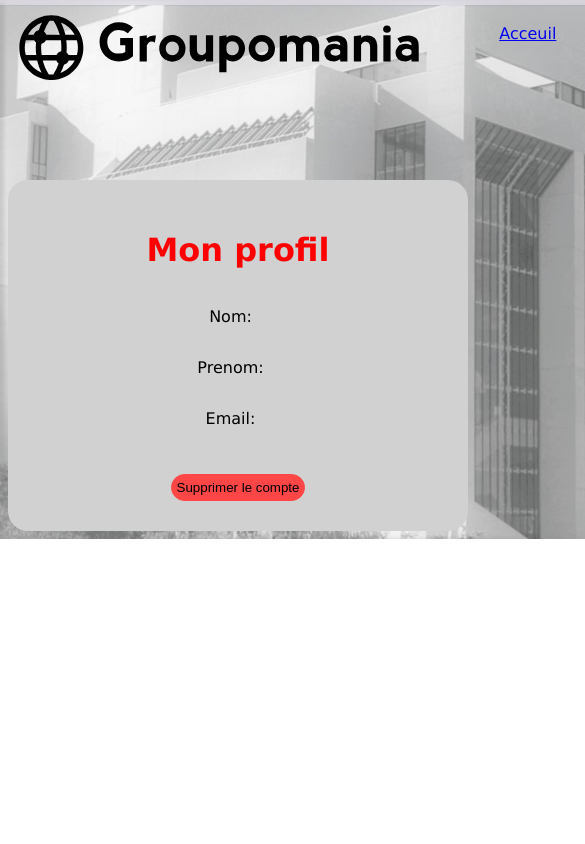
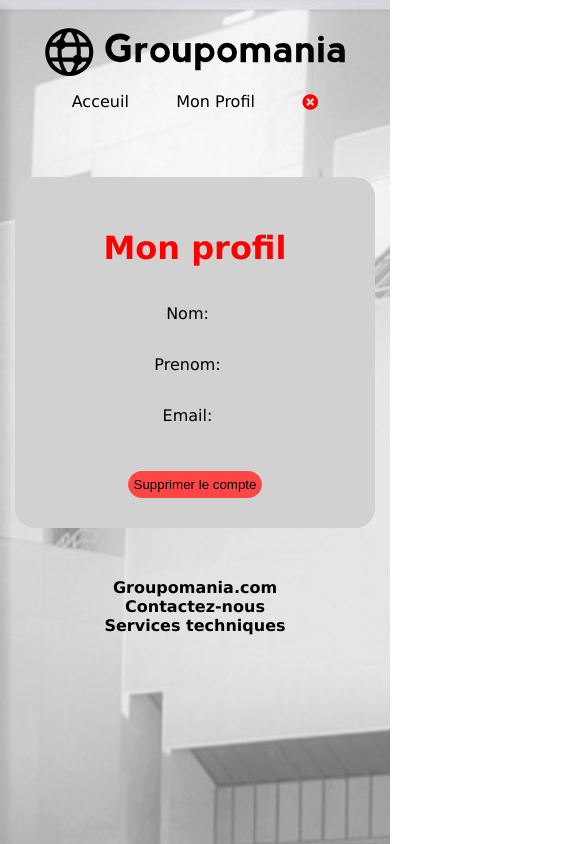
Before and after one commit to EUrru31/EtienneUrru_7_16042021, a Vue app in the folder frontend/: page /profile in a window 390 px wide. Shown: the top 844 px of the page, 585 px wide, since content can reach past the window. Built offline with nearby package versions, Linux system fonts and the light colour scheme.

Commit message:
mediaqueries

```diff
--- a/frontend/src/App.vue
+++ b/frontend/src/App.vue
@@ -26,6 +26,10 @@
 
 .logo {
     margin-bottom: 50px;
+    width: 30%;
+    max-width: 300px;
+    margin-top: 10px;
+    margin-left: 30px;
 }
 
 h1 {
@@ -77,4 +81,21 @@
     padding: 5px;
     background-color: rgb(173, 173, 173);
 }
+@media (max-width: 1000px) {
+    body {
+        height: 1000px;
+    }
+    .logo {
+        width: 80%;
+        margin-bottom: 10px;
+        margin: auto;
+    }
+    .card {
+        width: 80%;
+    }
+    .login_header {
+        margin-top: 40px;
+        margin-bottom: 20px;
+    }
+}
 </style>
--- a/frontend/src/components/Footer.vue
+++ b/frontend/src/components/Footer.vue
@@ -12,3 +12,21 @@
     name: "Footer",
 };
 </script>
+<style scoped>
+ul {
+    display: flex;
+    justify-content: space-around;
+    margin-top: 50px;
+    margin-bottom: 50px;
+    list-style: none;
+    font-weight: bold;
+}
+@media (max-width: 1000px) {
+    ul {
+        display: flex;
+        align-items: center;
+        flex-direction: column;
+        margin-left: -40px;
+    }
+}
+</style>
--- a/frontend/src/components/Header.vue
+++ b/frontend/src/components/Header.vue
@@ -17,6 +17,9 @@
                         </li>
                         <li class="nav-item">
                             <a @click="logout()" class="button">Déconnexion</a>
+                            <a @click="logout()" class="button__icon"
+                                ><i class="fas fa-times-circle"></i
+                            ></a>
                         </li>
                     </ul>
                 </div>
@@ -27,6 +30,14 @@
 <script>
 export default {
     name: "Header",
+
+    methods: {
+        async logout() {
+            await this.$store.dispatch("logout");
+            this.$router.push("/");
+            console.log(this.$store.state.user.user);
+        },
+    },
 };
 </script>
 <style lang="scss" scoped>
@@ -49,4 +60,35 @@
     flex-direction: row;
     justify-content: space-between;
 }
+.button__icon {
+    display: none;
+}
+@media (max-width: 1000px) {
+    .logo {
+        margin-top: 20px;
+    }
+    .header {
+        display: flex;
+        flex-direction: column;
+        justify-content: center;
+    }
+    .navbar-nav {
+        display: flex;
+        flex-direction: row;
+        align-items: center;
+    }
+    .nav-item {
+        display: flex;
+        justify-content: center;
+        margin-bottom: 10px;
+        margin: auto;
+    }
+    .button__icon {
+        display: flex;
+        color: red;
+    }
+    .button {
+        display: none;
+    }
+}
 </style>
--- a/frontend/src/views/Login.vue
+++ b/frontend/src/views/Login.vue
@@ -101,26 +101,31 @@
                     <span v-else>Créer mon compte</span>
                 </button>
             </div>
-            <p class="card__subtitle" v-if="mode == 'login'">
-                Si c'est ta première visite,
+            <div class="card__subtitle" v-if="mode == 'login'">
+                <p class="card__subtitle-text">Si c'est ta première visite,</p>
                 <span class="button-switch" @click="switchToCreateAccount()"
                     >Créer un compte</span
                 >
-            </p>
-            <p class="card__subtitle" v-else>
-                Tu fais déja partie du réseau,
+            </div>
+            <div class="card__subtitle" v-else>
+                <p class="card__subtitle-text">
+                    Tu fais déja partie du réseau,
+                </p>
                 <span class="button-switch" @click="switchToLogin()"
                     >Se connecter</span
                 >
-            </p>
+            </div>
         </div>
+        <Footer />
     </div>
 </template>
 
 <script>
+import Footer from "../components/Footer";
 import { mapState } from "vuex";
 export default {
     name: "Login",
+    components: { Footer },
     data: function() {
         return {
             mode: "login",
@@ -206,4 +211,14 @@
 };
 </script>
 
-<style scoped></style>
+<style scoped>
+@media (max-width: 1000px) {
+    .card__subtitle {
+        display: flex;
+        flex-direction: column;
+    }
+    .card__subtitle-text {
+        font-size: 0.8rem;
+    }
+}
+</style>
--- a/frontend/src/views/Profile.vue
+++ b/frontend/src/views/Profile.vue
@@ -1,33 +1,6 @@
 <template>
     <div>
-        <div class="header">
-            <img
-                class="logo"
-                alt="logo groupomania"
-                src="../assets/icon-left-font-monochrome-black.svg"
-            />
-            <nav class="navbar navbar-expand navbar-light fixed-top">
-                <div class="container">
-                    <div class="collapse navbar-collapse">
-                        <ul class="navbar-nav ml-auto">
-                            <li class="nav-item">
-                                <a href="/home" class="navbar-brand">Acceuil</a>
-                            </li>
-                            <li class="nav-item">
-                                <a href="/profile" class="nav-link"
-                                    >Mon Profil</a
-                                >
-                            </li>
-                            <li class="nav-item">
-                                <a @click.prevent="logout()" class="button"
-                                    >Déconnexion</a
-                                >
-                            </li>
-                        </ul>
-                    </div>
-                </div>
-            </nav>
-        </div>
+        <Header />
         <div class="card">
             <h1 class="card__title">Mon profil</h1>
             <img :src="user.photo" />
@@ -44,15 +17,18 @@
                 Supprimer le compte
             </button>
         </div>
+        <Footer />
     </div>
 </template>
 
 <script>
+import Header from "../components/Header";
+import Footer from "../components/Footer";
 import { mapState } from "vuex";
 const axios = require("axios");
 export default {
     name: "Profile",
-
+    components: { Footer, Header },
     data: function() {
         return {
             nom: "",
@@ -113,28 +89,6 @@
     margin-right: 40px;
 }
 
-.navbar-nav {
-    display: flex;
-    justify-content: flex-end;
-    margin-right: 40px;
-    text-decoration: none;
-    list-style-type: none;
-}
-.nav-item {
-    margin-right: 40px;
-}
-.header {
-    display: flex;
-    flex-direction: row;
-    justify-content: space-between;
-}
-
-.logo {
-    width: 400px;
-    margin-left: 3%;
-    margin-top: 2%;
-}
-
 .card__profile {
     display: flex;
     flex-direction: row;
```
